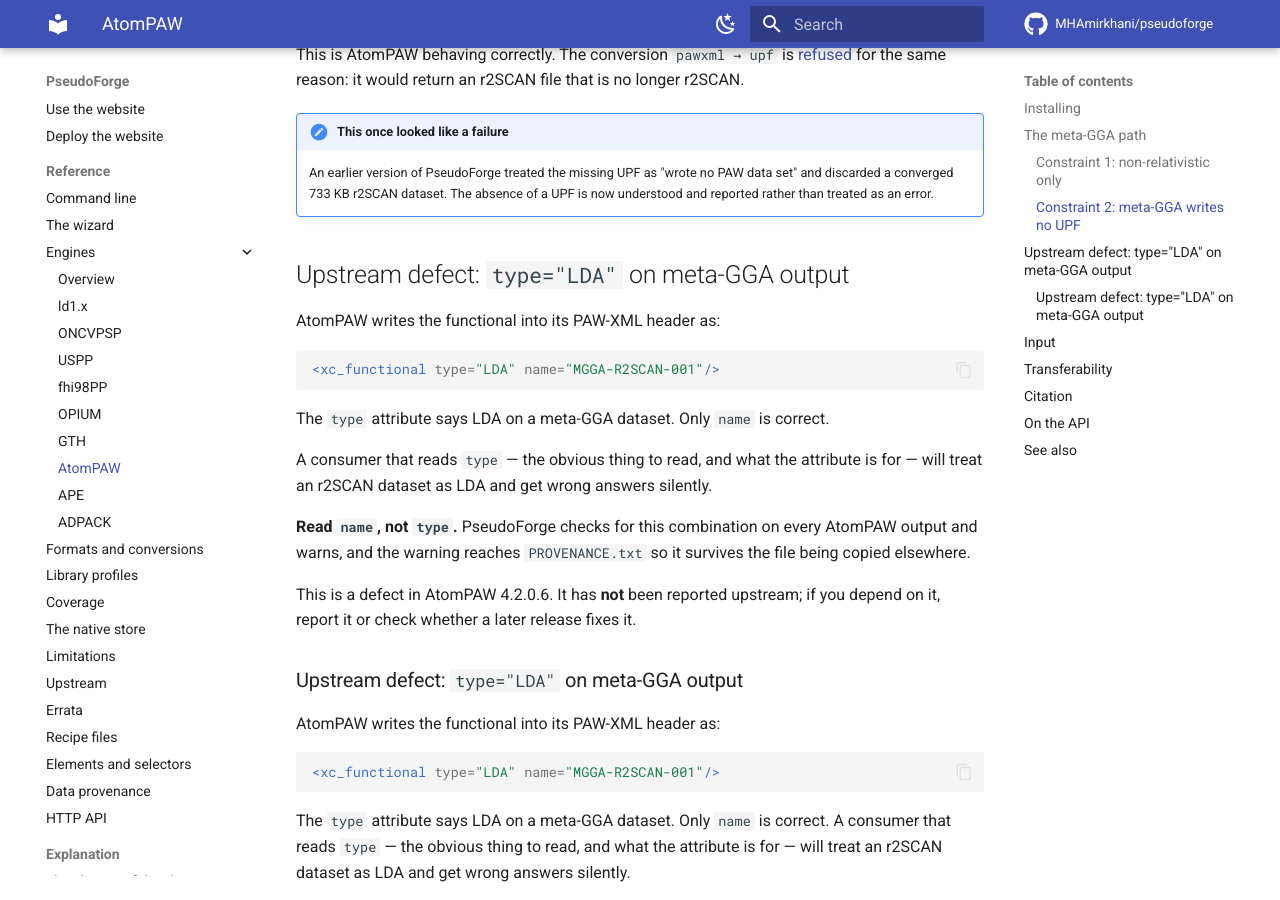
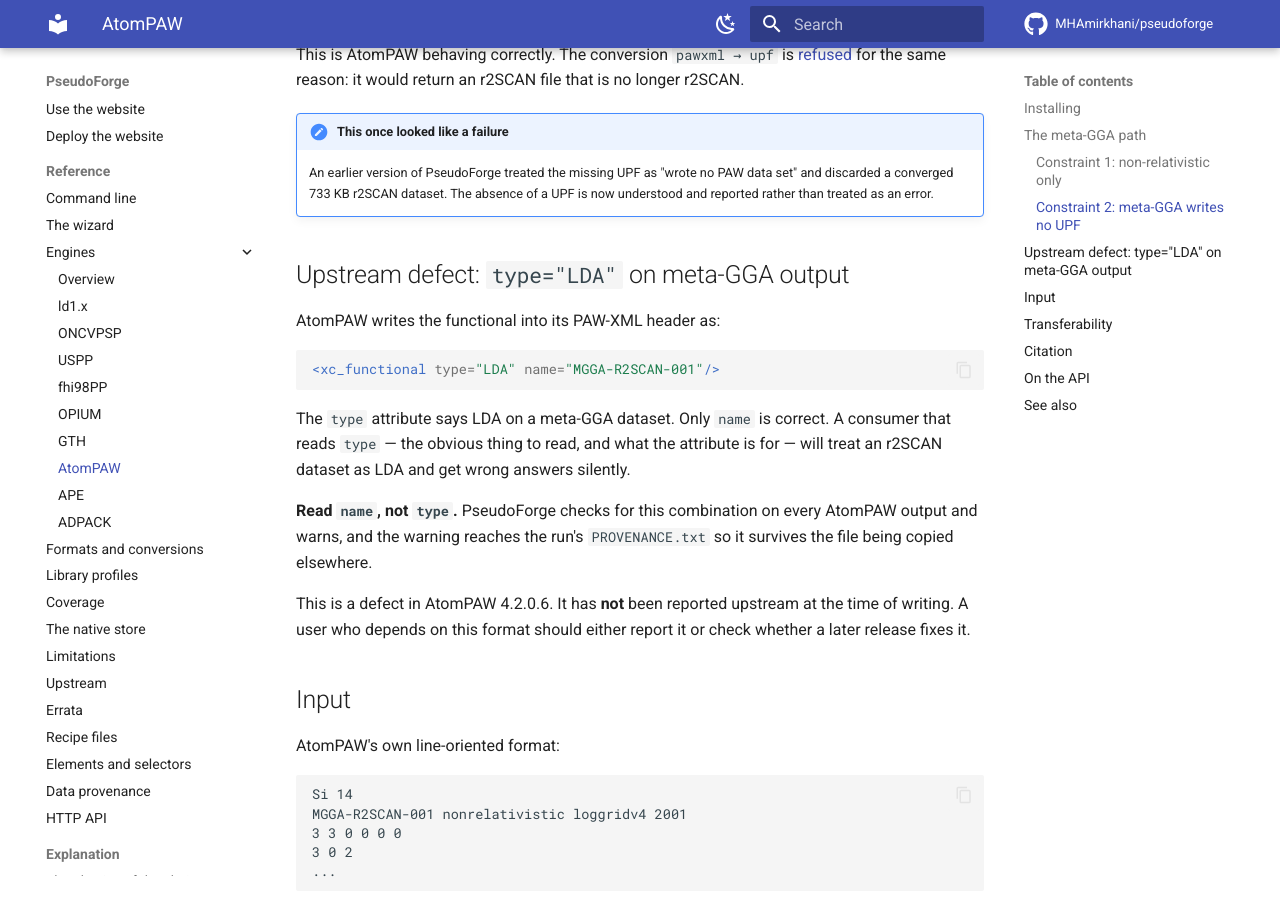
Before and after one commit to MHAmirkhani/PseudoForge, an MkDocs documentation site: the page built from docs/reference/engines/atompaw.md, in a window 1280 px wide and 900 px high, scrolled down 1746 px. Built offline with MkDocs 1.6.1 and Material for MkDocs 9.7.7, drawn with Linux system fonts in a browser that asks for light colours; comment, search, counter and statistics services are not loaded.

Commit message:
docs(reference/engines): reconcile each engine page with its module

````diff
--- a/docs/reference/engines/atompaw.md
+++ b/docs/reference/engines/atompaw.md
@@ -85,27 +85,6 @@
 <xc_functional type="LDA" name="MGGA-R2SCAN-001"/>
 ```
 
-The `type` attribute says LDA on a meta-GGA dataset. Only `name` is correct.
-
-A consumer that reads `type` — the obvious thing to read, and what the
-attribute is for — will treat an r2SCAN dataset as LDA and get wrong answers
-silently.
-
-**Read `name`, not `type`.** PseudoForge checks for this combination on every
-AtomPAW output and warns, and the warning reaches `PROVENANCE.txt` so it
-survives the file being copied elsewhere.
-
-This is a defect in AtomPAW 4.2.0.6. It has **not** been reported upstream; if
-you depend on it, report it or check whether a later release fixes it.
-
-### Upstream defect: `type="LDA"` on meta-GGA output
-
-AtomPAW writes the functional into its PAW-XML header as:
-
-```xml
-<xc_functional type="LDA" name="MGGA-R2SCAN-001"/>
-```
-
 The `type` attribute says LDA on a meta-GGA dataset. Only `name` is
 correct. A consumer that reads `type` — the obvious thing to read, and what
 the attribute is for — will treat an r2SCAN dataset as LDA and get wrong
````
Also changed, not shown: docs/reference/engines/fhi98pp.md (+2 -3 lines).
